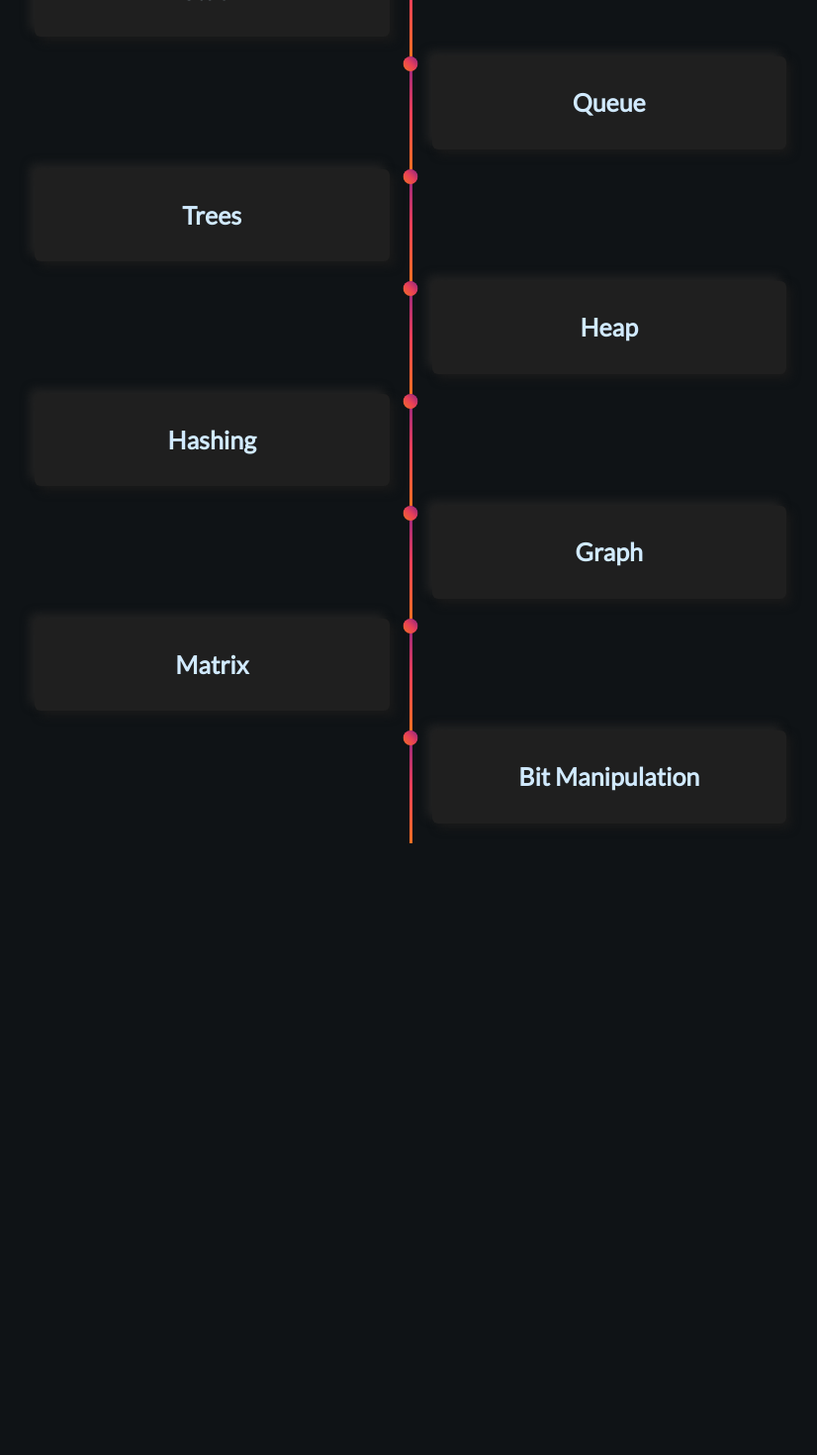
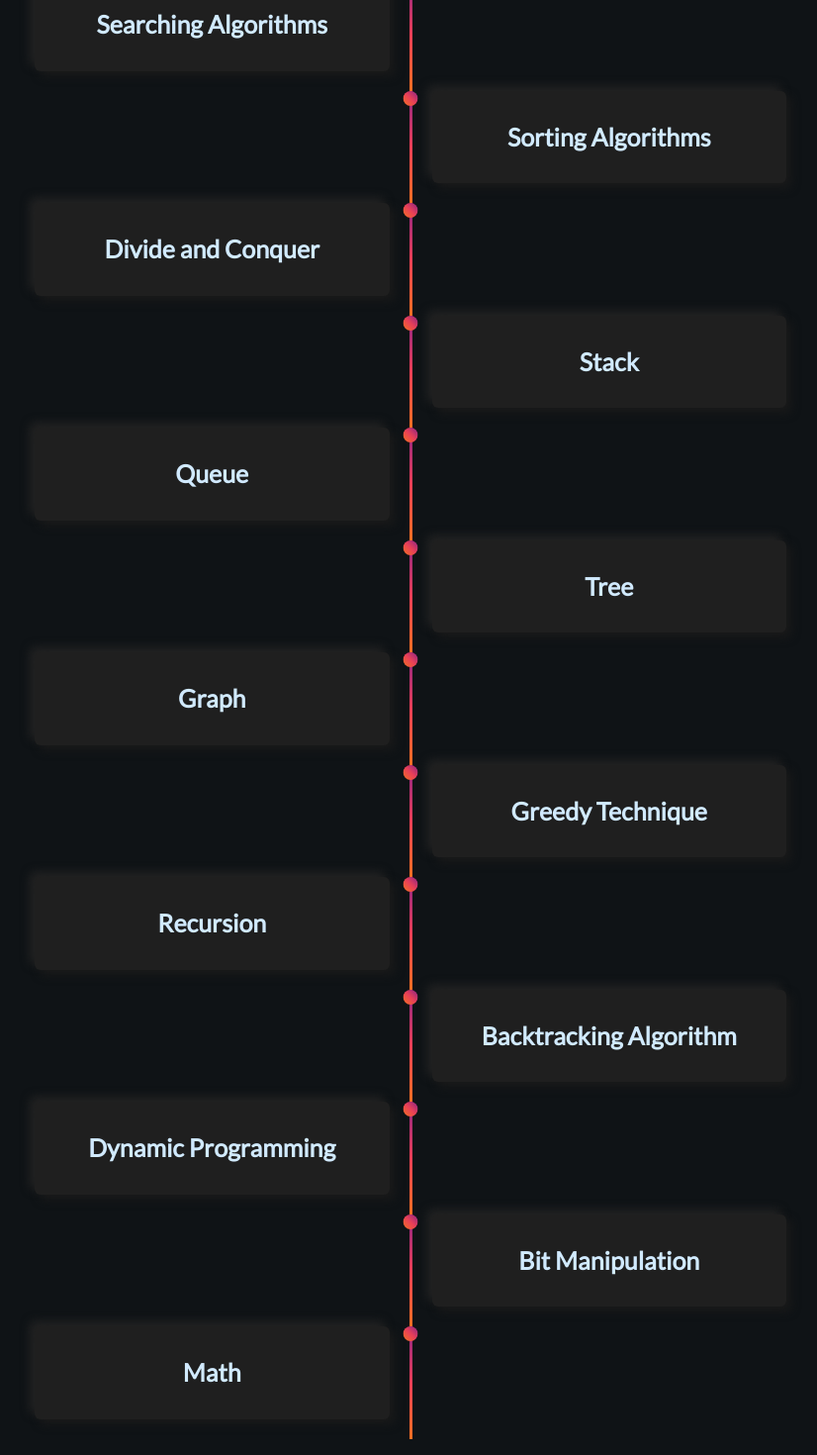
Before and after one commit to GOKUL-A-N/codeprep, a React (Vite) app: page /roadmap in a window 1280 px wide. Shown: the part 600-2070 px from the top of the page at 99% size, without its empty margins (225-1051 px from the left). Before the commit the page ends 1552 px from the top, so only its background shows below. Built offline with nearby package versions, Linux system fonts and the light colour scheme.

Commit message:
completed roadmap page

```diff
--- a/src/components/Roadmap.tsx
+++ b/src/components/Roadmap.tsx
@@ -4,7 +4,7 @@ import { Link } from "react-router-dom";
 const Roadmap: React.FC = () => {
   return (
     <div className="pt-10">
-      <h1 className="text-center font-bold  text-[42px]" style={{ color: "#00cfba" }}>
+      <h1 className="text-center font-bold heading1 text-[42px]">
         Roadmap
       </h1>
       <div className="design-section">
@@ -33,7 +33,7 @@ const Roadmap: React.FC = () => {
             <h2 className="paragraph font-bold bg-transparent">Linked List</h2>
           </Link>
           <Link to="../stack" className="timeline-component timeline-content">
-            <h2 className="paragraph font-bold bg-transparent">Stack</h2>
+            <h2 className="paragraph font-bold bg-transparent">Searching Algorithms</h2>
           </Link>
           <div className="timeline-middle">
             <div className="timeline-circle"></div>
@@ -45,10 +45,10 @@ const Roadmap: React.FC = () => {
             <div className="timeline-circle"></div>
           </div>
           <Link to="../queue" className=" timeline-component timeline-content">
-            <h2 className="paragraph font-bold bg-transparent">Queue</h2>
+            <h2 className="paragraph font-bold bg-transparent">Sorting Algorithms</h2>
           </Link>
           <Link to="../trees" className="timeline-component timeline-content">
-            <h2 className="paragraph font-bold bg-transparent">Trees</h2>
+            <h2 className="paragraph font-bold bg-transparent">Divide and Conquer </h2>
           </Link>
           <div className="timeline-middle">
             <div className="timeline-circle"></div>
@@ -60,10 +60,10 @@ const Roadmap: React.FC = () => {
             <div className="timeline-circle"></div>
           </div>
           <Link to="../heap" className=" timeline-component timeline-content">
-            <h2 className="paragraph font-bold bg-transparent">Heap</h2>
+            <h2 className="paragraph font-bold bg-transparent">Stack</h2>
           </Link>
           <Link to="../hashing" className="timeline-component timeline-content">
-            <h2 className="paragraph font-bold bg-transparent">Hashing</h2>
+            <h2 className="paragraph font-bold bg-transparent">Queue</h2>
           </Link>
           <div className="timeline-middle">
             <div className="timeline-circle"></div>
@@ -75,10 +75,40 @@ const Roadmap: React.FC = () => {
             <div className="timeline-circle"></div>
           </div>
           <Link to="../graph" className=" timeline-component timeline-content">
+            <h2 className="paragraph font-bold bg-transparent">Tree</h2>
+          </Link>
+          <Link to="../matrix" className="timeline-component timeline-content">
             <h2 className="paragraph font-bold bg-transparent">Graph</h2>
           </Link>
+          <div className="timeline-middle">
+            <div className="timeline-circle"></div>
+          </div>
+          <div className="timeline-empty"></div>
+          <div className="timeline-empty"></div>
+
+          <div className="timeline-middle">
+            <div className="timeline-circle"></div>
+          </div>
+          <Link to="../bitmanipulation" className=" timeline-component timeline-content">
+            <h2 className="paragraph font-bold bg-transparent">Greedy Technique</h2>
+          </Link>
           <Link to="../matrix" className="timeline-component timeline-content">
-            <h2 className="paragraph font-bold bg-transparent">Matrix</h2>
+            <h2 className="paragraph font-bold bg-transparent">Recursion</h2>
+          </Link>
+          <div className="timeline-middle">
+            <div className="timeline-circle"></div>
+          </div>
+          <div className="timeline-empty"></div>
+          <div className="timeline-empty"></div>
+
+          <div className="timeline-middle">
+            <div className="timeline-circle"></div>
+          </div>
+          <Link to="../bitmanipulation" className=" timeline-component timeline-content">
+            <h2 className="paragraph font-bold bg-transparent">Backtracking Algorithm</h2>
+          </Link>
+          <Link to="../matrix" className="timeline-component timeline-content">
+            <h2 className="paragraph font-bold bg-transparent">Dynamic Programming</h2>
           </Link>
           <div className="timeline-middle">
             <div className="timeline-circle"></div>
@@ -92,6 +122,13 @@ const Roadmap: React.FC = () => {
           <Link to="../bitmanipulation" className=" timeline-component timeline-content">
             <h2 className="paragraph font-bold bg-transparent">Bit Manipulation</h2>
           </Link>
+          <Link to="../matrix" className="timeline-component timeline-content">
+            <h2 className="paragraph font-bold bg-transparent">Math</h2>
+          </Link>
+          <div className="timeline-middle">
+            <div className="timeline-circle"></div>
+          </div>
+          <div className="timeline-empty"></div>
         </div>
       </div>
     </div>
```
